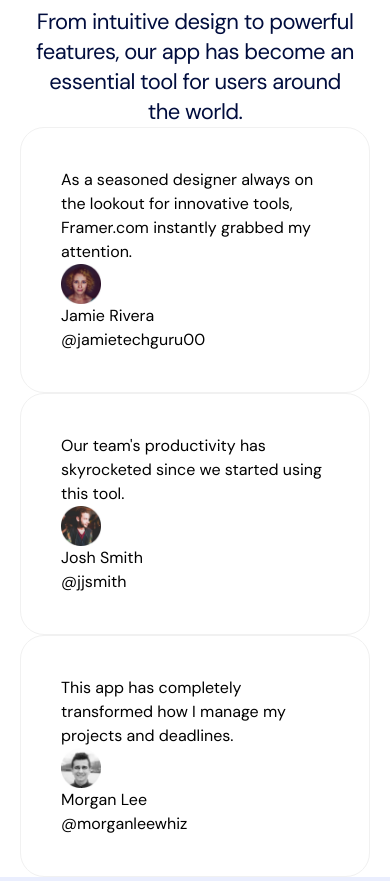
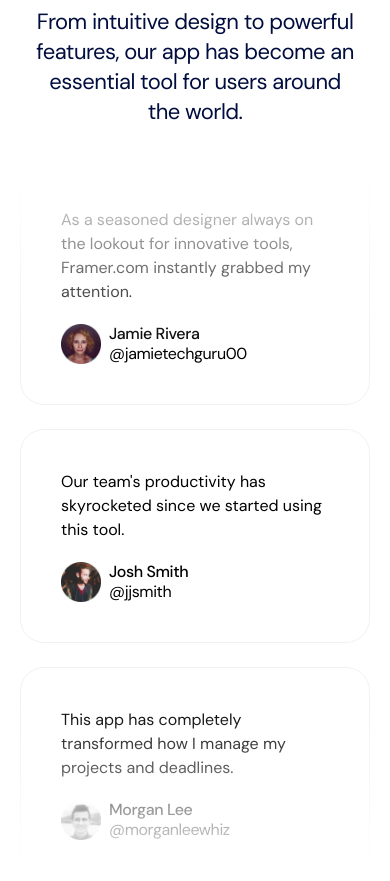
Before and after one commit to Meetkamal256/saas-landing-page, a Next.js app: page / in a window 390 px wide. Shown: the part 3860-4741 px from the top of the page. Built offline with nearby package versions, Linux system fonts and the light colour scheme.

Commit message:
feat: build testimonial section for mobile

```diff
--- a/app/sections/Testimonials.tsx
+++ b/app/sections/Testimonials.tsx
@@ -20,20 +20,20 @@ export const Testimonials = () => {
           </p>
         </div>
         {/* testimonial card */}
-        <div>
+        <div className="flex flex-col gap-6 mt-10 [mask-image:linear-gradient(to_bottom,transparent,black_25%,black_75%,transparent)]">
           {firstColumn.map((testimonial) => (
             <div
               key={testimonial.id}
               className="card shadow[0_7px_14px_#EAEAEA]"
             >
-              <div>{testimonial.text}</div>
-              <div>
+              <div className="">{testimonial.text}</div>
+              <div className="flex items-center gap-2 mt-5">
                 <div>
-                  <Image src={testimonial.imageSrc} alt="testimonial image" height={40} width={40}/>
+                  <Image src={testimonial.imageSrc} alt="testimonial image" height={40} width={40} className="full-rounded h-10 w-10"/>
                 </div>
-                <div>
-                  <div>{testimonial.name}</div>
-                  <div>{testimonial.username}</div>
+                <div className="flex flex-col">
+                  <div className="font-medium tracking-tight leading-[20px]">{testimonial.name}</div>
+                  <div className="leading-5 tracking-tight ">{testimonial.username}</div>
                 </div>
               </div>
             </div>
```
